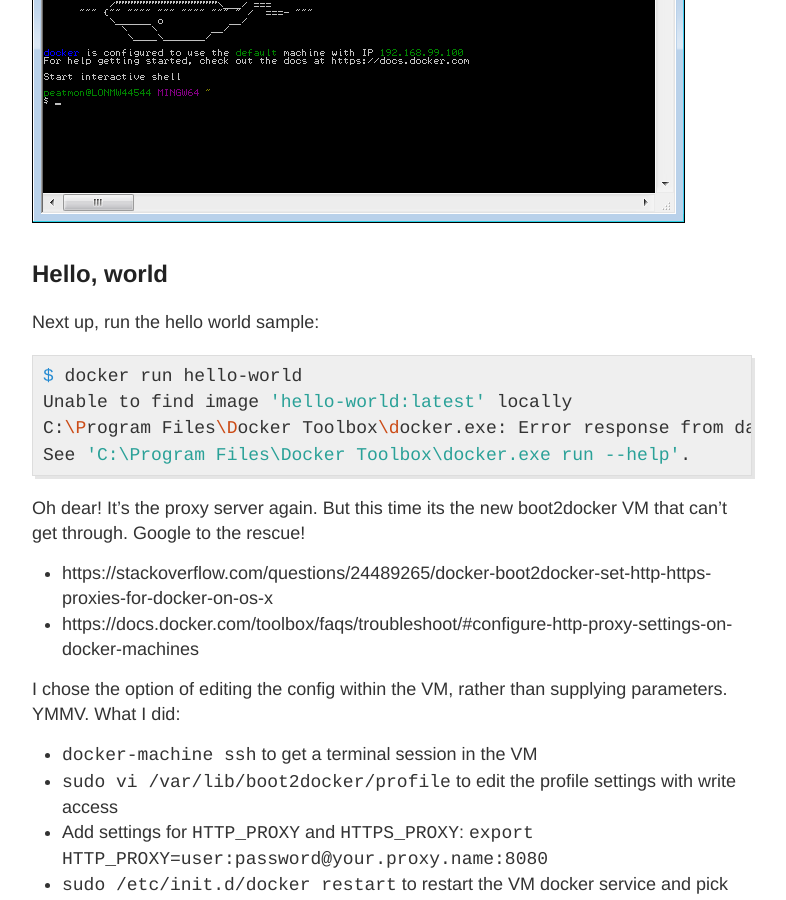
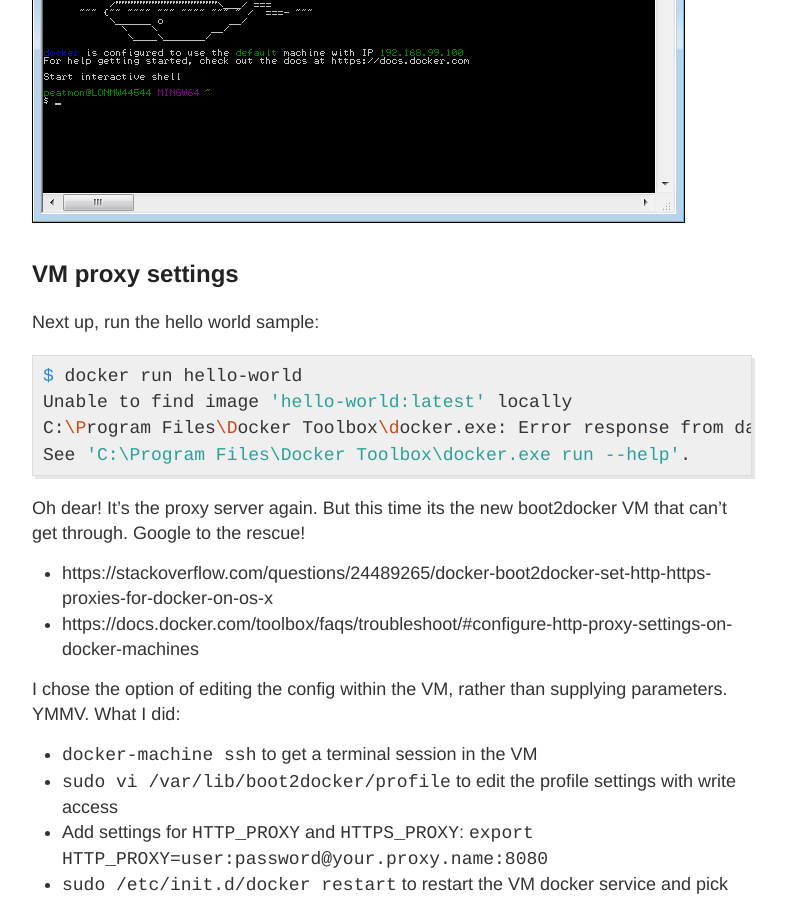
Before and after one commit to MorganPeat/MorganPeat.github.io, a Jekyll site: the page built from _posts/2018-01-19-docker-toolbox.md, in a window 1280 px wide and 900 px high, scrolled down 1172 px. Shown: the whole window, without its empty margins (248-1034 px from the left). Built offline with Jekyll 4.4.1, drawn with Linux system fonts in a browser that asks for light colours; comment, search, counter and statistics services are not loaded.

Commit message:
blank lines?

```diff
--- a/_posts/2018-01-19-docker-toolbox.md
+++ b/_posts/2018-01-19-docker-toolbox.md
@@ -23,6 +23,7 @@
 Looks like something went wrong in step ´Checking if machine default exists´...
 {% endhighlight %}
 
+
 ## Getting the Boot2Docker ISO image
 I think the issue is that the quickstart terminal doesn't have access through the corporate firewall so is unable to locate the ISO. A [forum post](https://forums.docker.com/t/pre-create-check-failed-when-first-time-launch-docker-quickstart-terminal/9977/3)  gives a workaround:
 * Download the latest boot2docker image from https://github.com/boot2docker/boot2docker/releases (v18.01.0-ce for me)
@@ -33,7 +34,7 @@
 ![Docker terminal]({{ site.baseurl }}/images/docker-terminal.png "Docker terminal")
 
 
-## Hello, world
+## VM proxy settings
 Next up, run the hello world sample:
 {% highlight shell %}
 $ docker run hello-world
```
